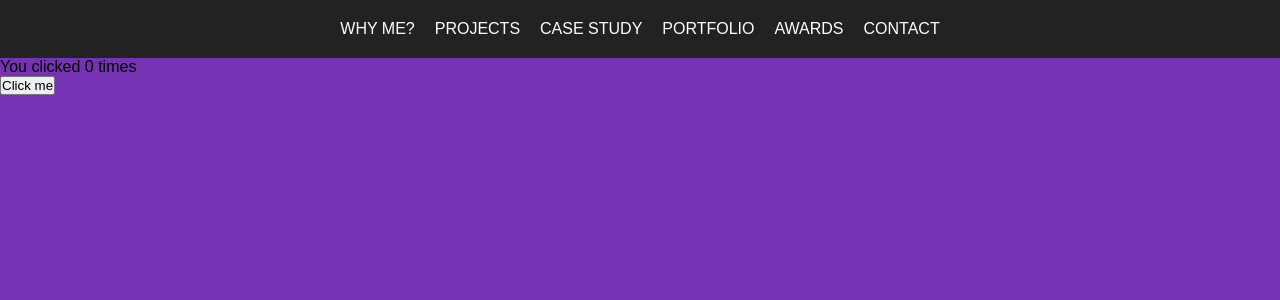
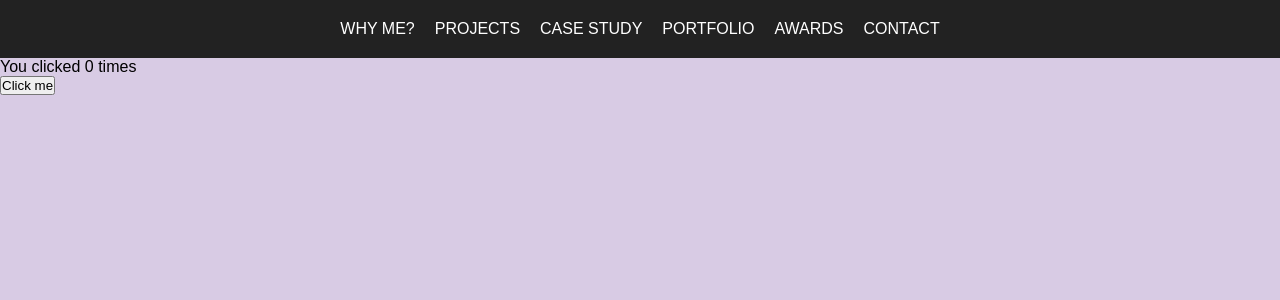
Before and after one commit to jayoharedee/assignment, a React app: page / in a window 1280 px wide. Shown: the top 300 px of the page. Built offline with nearby package versions, Linux system fonts and the light colour scheme.

Commit message:
change-color-blue

```diff
--- a/src/scss/style.scss
+++ b/src/scss/style.scss
@@ -1,3 +1,3 @@
 body {
-  background-color: rgb(117, 51, 179);
+  background-color: rgb(216, 203, 228);
 }
```
